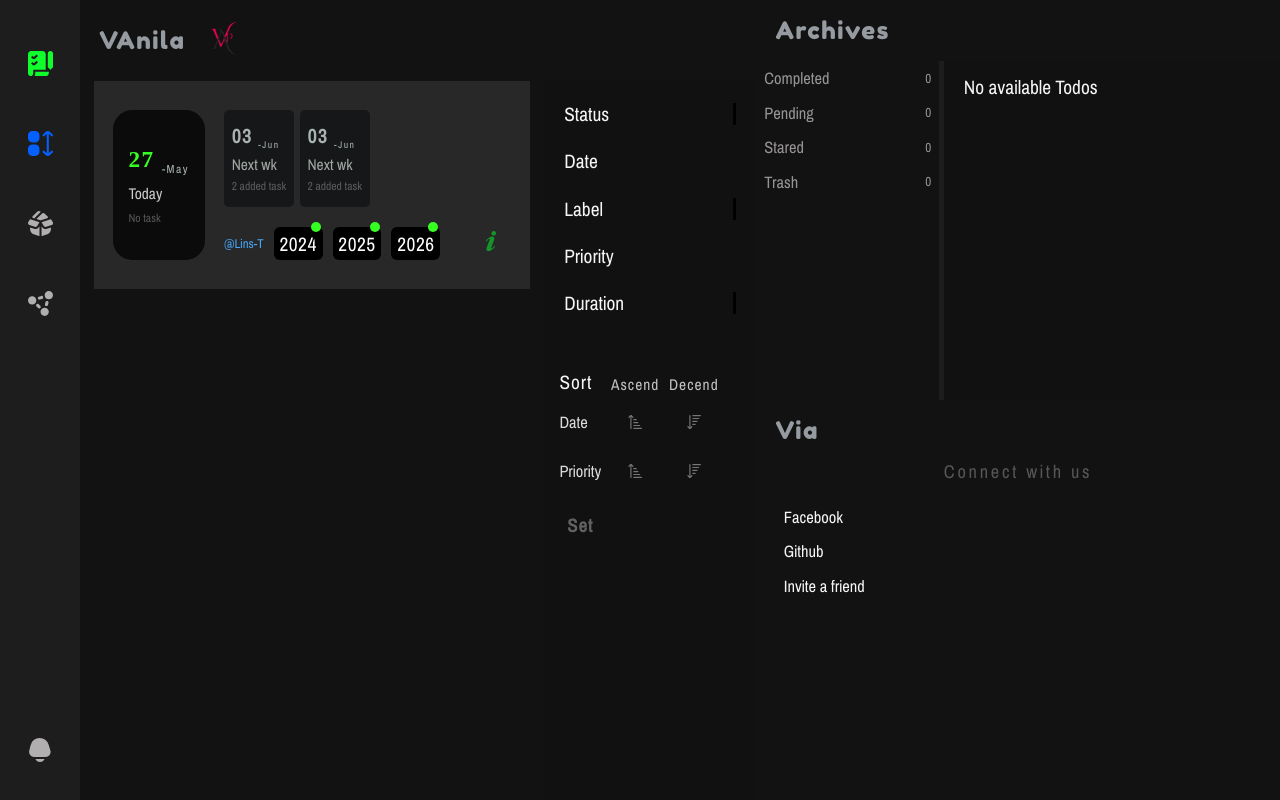
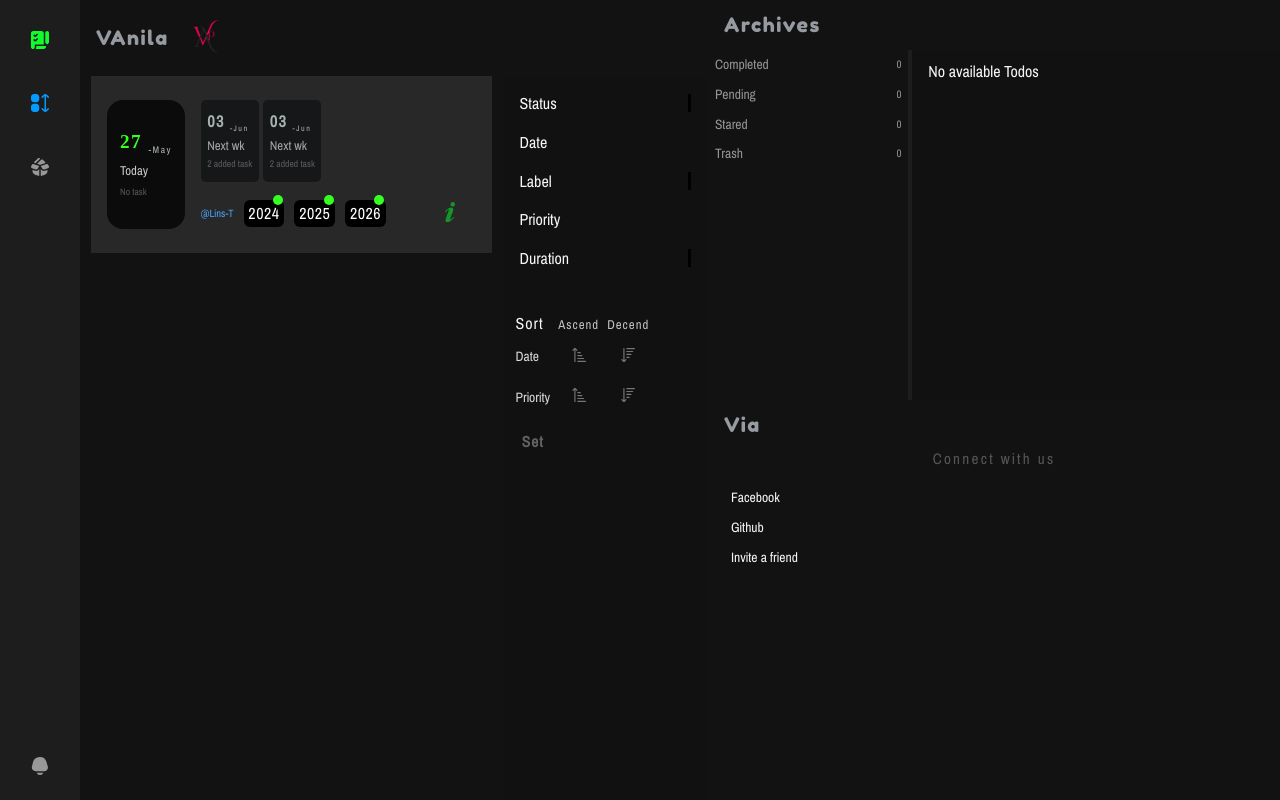
Before and after one commit to Lins-T/Vanilla-Ap, a website: page index.html in a window 1280 px wide. Drawn offline with nearby package versions, Linux system fonts and the light colour scheme.

Commit message:
altogether anew

```diff
--- a/css/style.css
+++ b/css/style.css
@@ -191,19 +191,22 @@ animation;
   z-index: 98;
  }
 
- [data-task-container] {
+ .task_container {
   grid-column: auto / span 2;
+  overflow: scroll;
   position: relative;
+  transition: all 800ms;
  }
 
  [data-sleek-side] {
   width: 0;
   background: hsl(206.6, 0%, 6.6%);
+  position: absolute;
  }
 
  @media (min-width: 650px) {
   * {
-   font-size: 1.1rem;
+   font-size: 1rem;
   }
 
   .all_main {
@@ -213,16 +216,16 @@ animation;
 
   .notice_board {
    grid-area: not;
-   /* background-color: hsl(0, 0%, 26.2%);*/
-  }
-
-  [data-task-container] {
+  }
+
+  .task_container {
    grid-area: tsk;
   }
 
   [data-sleek-side] {
    grid-area: slk;
    width: auto;
+   position: static;
   }
 
  }
@@ -509,7 +512,7 @@ animation;
   /* Utils */
 
   .foot_taskBar {
-   --vary-paddBlk: 1.2;
+   --vary-paddBlk: .5;
    --vary-paddInl: 0;
   }
 
@@ -612,11 +615,11 @@ animation;
  }
 
  .footButton.current svg {
-  fill: hsl(218, 100%, 50.7%);
+  fill: hsl(203.9,100%,50.7%);
  }
 
  .footButton svg {
-  fill: hsl(0, 1.1%, 68.7%);
+  fill: hsl(0,0.1%,59.7%);
  }
 
  .add-task svg {
@@ -759,11 +762,20 @@ animation;
 
   .footButton {
    --vary-paddBlk: 1.5;
-   --vary-paddInl: 1.4;
+   --vary-paddInl: 1;
    flex: 0 1 50px;
    align-items: center;
    justify-content: center;
   }
+
+  .footButton:nth-child(4) {
+   display: none;
+  }
+
+  .footButton svg {
+   width: 18px;
+   height: 18px;
+  }
  }
 
 }
@@ -798,7 +810,6 @@ animation;
    translate: -100% -50%;
   }
  }
-
 
  /* Tod0o */
  @scope (.todo) {
@@ -818,7 +829,6 @@ animation;
    --vary-paddInl: .25;
    --vary-paddBlk: .3;
    margin-block-end: 1em;
-
    display: grid;
    grid-template-columns: minmax(auto, 30px) auto minmax(auto, 30px);
    grid-auto-rows: auto;
@@ -831,6 +841,7 @@ animation;
    background-color: hsl(163.2, 0%, 15.7%);
    transition: 200ms;
    z-index: 10;
+   transition: all 1s;
   }
 
   button {
@@ -911,7 +922,7 @@ animation;
 
   .todo_menuPopup {
    position: absolute;
-   top: 2%;
+   top: 0%;
    right: 10%;
    margin-inline-end: 6px;
    overflow: hidden;
@@ -936,7 +947,7 @@ animation;
 
   .menuPop_btn {
    --vary-paddInl: .7;
-   --vary-paddBlk: .85;
+   --vary-paddBlk: .7;
    width: 100%;
    justify-content: flex-start;
    gap: 1em;
@@ -1111,12 +1122,14 @@ animation;
 
    width: fit-content;
    position: absolute;
-   top: 50%;
-   left: 50%;
+
+   top: 50svh;
+   left: 50svw;
+
    translate: -50% -50%;
    background-color: hsl(225.8, 1.1%, 10.2%);
    z-index: 98;
-   display: none;
+   display: grid;
    grid-template-columns: max-content repeat(2, minmax(auto, max-content));
    gap: .5em;
   }
@@ -1242,6 +1255,30 @@ animation;
    animation: lbl 800ms ease-in-out both;
   }
  }
+
+ .deleta {
+  transition: all 500ms;
+  translate: -200px 0;
+  opacity: 0.4;
+
+  animation: del 700ms ease-in-out both;
+ }
+
+
+  @keyframes del {
+   0% {
+    translate: 0px 0px;
+    opacity: 1;
+   }
+
+  100% {
+    translate: -250px 0px;
+    opacity: 0;
+    display: none;
+   }
+  }
+
+
 }
 
 
@@ -1256,7 +1293,7 @@ animation;
   left: 50%;
   translate: -50% -50%;
   z-index: 101;
-  background-color: hsla(236.8, 0%, 0%, 0.967);
+  background-color: hsl(236.8,0%,2.2%);
   color: white;
   font-size: 0.9rem;
  }
@@ -1277,8 +1314,8 @@ animation;
    "side navBar"
    "side main";
   grid-row-gap: 0.5em;
-  width: clamp(20rem, 21.5rem, 24rem);
-  min-height: 260px;
+  /*width: clamp(20rem, 21.5rem, 24rem);*/
+  width: 350px;
  }
 
  .padd {
@@ -1438,7 +1475,7 @@ animation;
 
  .disp_7-grid {
   display: grid;
-  grid-template-rows: repeat(7, 28px);
+  grid-template-rows: repeat(7, minmax(0%, 28px));
   grid-auto-flow: column;
   gap: 3px;
  }
@@ -1473,18 +1510,29 @@ animation;
   flex-grow: 2;
   max-width: 100%;
   height: fit-content;
-  grid-template-columns: repeat(6, 26px);
-
-  >li {
+  grid-template-columns: repeat(auto-fill, minmax(auto, 1fr));
+
+
+  >li button {
+   width: 100%;
    font-size: .9em;
    font-weight: 600;
-   color: rgba(245, 245, 245, 0.712);
+   color: hsla(0,0%,87.2%,0.797);
    background-color: hsla(135, 100%, 55.7%, 0.0502);
 
    &:hover {
     background-color: hsl(109.1, 100%, 53.2%);
     color: black;
    }
+
+   &:disabled {
+    color: rgba(181,180,180,0.497);
+   }
+  }
+
+
+  .current {
+   background-color: hsl(150.7,100%,27.7%);
   }
 
   .one {
```
